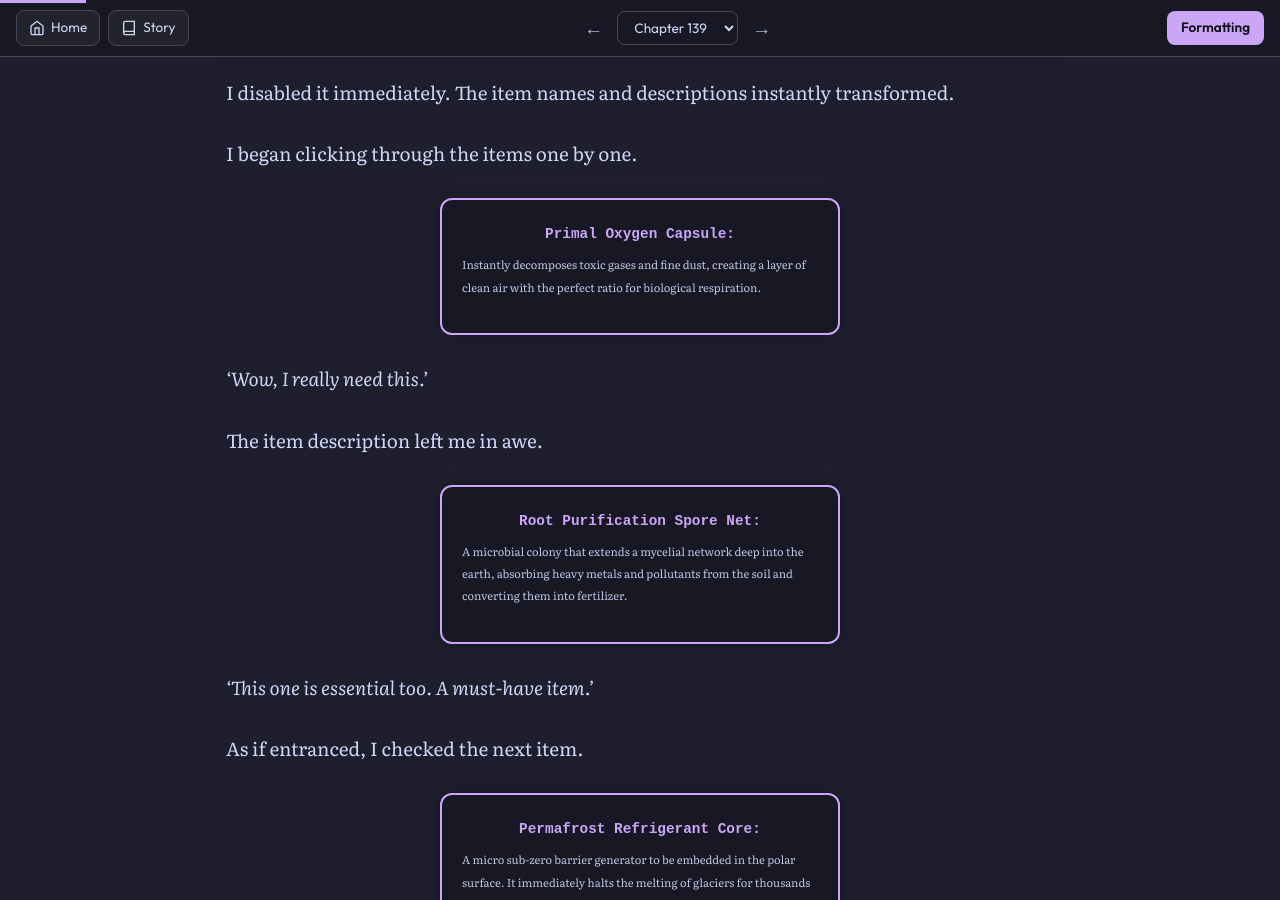
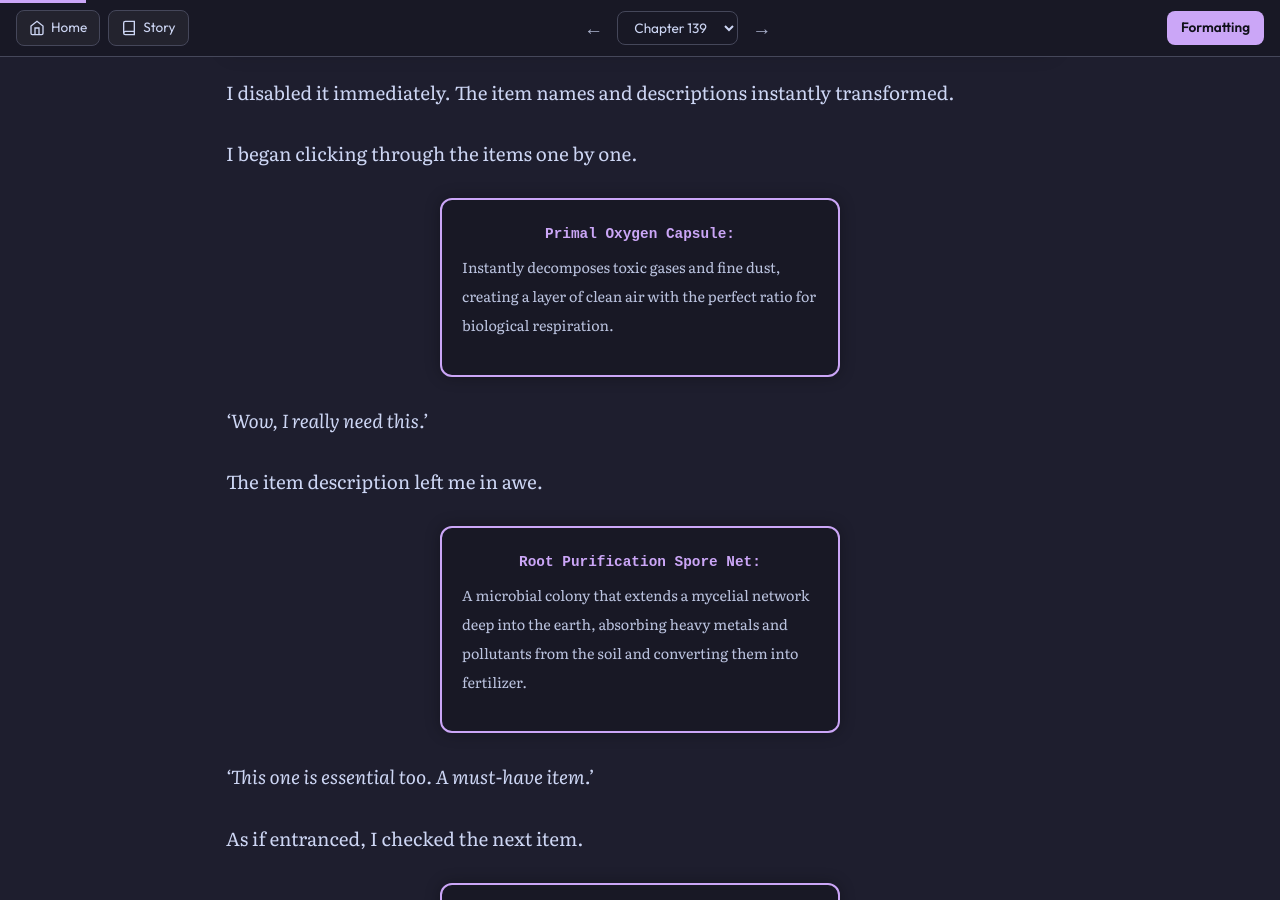
Before and after one commit to soleumn/soleumn.github.io, a Jekyll site: the page built from _posts/eoshinki/2026-09-01-ch28.md, in a window 1280 px wide and 900 px high, scrolled down 1167 px. Built offline with Jekyll 4.4.1, drawn with Linux system fonts in a browser that asks for light colours; some web fonts are replaced; comment, search, counter and statistics services are not loaded.

Commit message:
Update 2026-09-01-ch28.md

```diff
--- a/_posts/eoshinki/2026-09-01-ch28.md
+++ b/_posts/eoshinki/2026-09-01-ch28.md
@@ -47,7 +47,7 @@ I began clicking through the items one by one.
     <strong>Primal Oxygen Capsule:</strong>
   </h3>
 
-  <p style="font-size: 0.7rem; margin: 10px 0 15px 0; opacity: 0.9;">
+  <p style="font-size: 0.9rem; margin: 10px 0 15px 0; opacity: 0.9;">
     Instantly decomposes toxic gases and fine dust, creating a layer of clean air with the perfect ratio for biological respiration.
   </p>
 
@@ -63,7 +63,7 @@ The item description left me in awe.
     <strong>Root Purification Spore Net:</strong>
   </h3>
 
-  <p style="font-size: 0.7rem; margin: 10px 0 15px 0; opacity: 0.9;">
+  <p style="font-size: 0.9rem; margin: 10px 0 15px 0; opacity: 0.9;">
      A microbial colony that extends a mycelial network deep into the earth, absorbing heavy metals and pollutants from the soil and converting them into fertilizer.
   </p>
 
@@ -79,7 +79,7 @@ As if entranced, I checked the next item.
     <strong>Permafrost Refrigerant Core:</strong>
   </h3>
 
-  <p style="font-size: 0.7rem; margin: 10px 0 15px 0; opacity: 0.9;">
+  <p style="font-size: 0.9rem; margin: 10px 0 15px 0; opacity: 0.9;">
      A micro sub-zero barrier generator to be embedded in the polar surface. It immediately halts the melting of glaciers for thousands of kilometers around and rapidly recrystallizes lost sea ice into high-density ice.<br>
     (*10% set discount when purchased with 'Deep-sea Diatom Colony'! Set use is recommended.)
   </p>
@@ -92,7 +92,7 @@ As if entranced, I checked the next item.
     <strong>Deep-sea Diatom Colony:</strong>
   </h3>
 
-  <p style="font-size: 0.7rem; margin: 10px 0 15px 0; opacity: 0.9;">
+  <p style="font-size: 0.9rem; margin: 10px 0 15px 0; opacity: 0.9;">
      A special microalgae colony that thrives in the deep sea. It absorbs and releases the salinity and minerals of seawater to normalize the ocean current circulation of the entire planet and balance its thermal equilibrium.<br>
     (*10% set discount when purchased with 'Permafrost Refrigerant Core'! Set use is recommended.)】
   </p>
```
